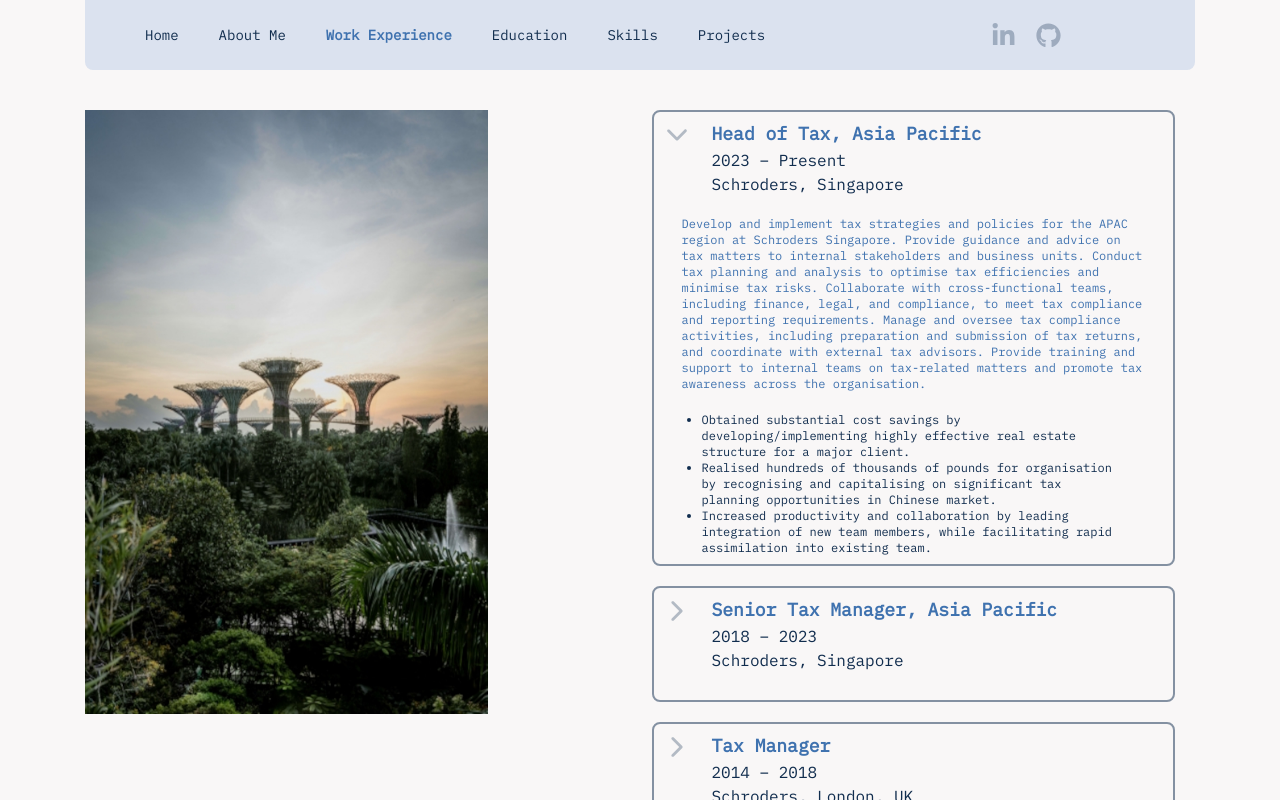
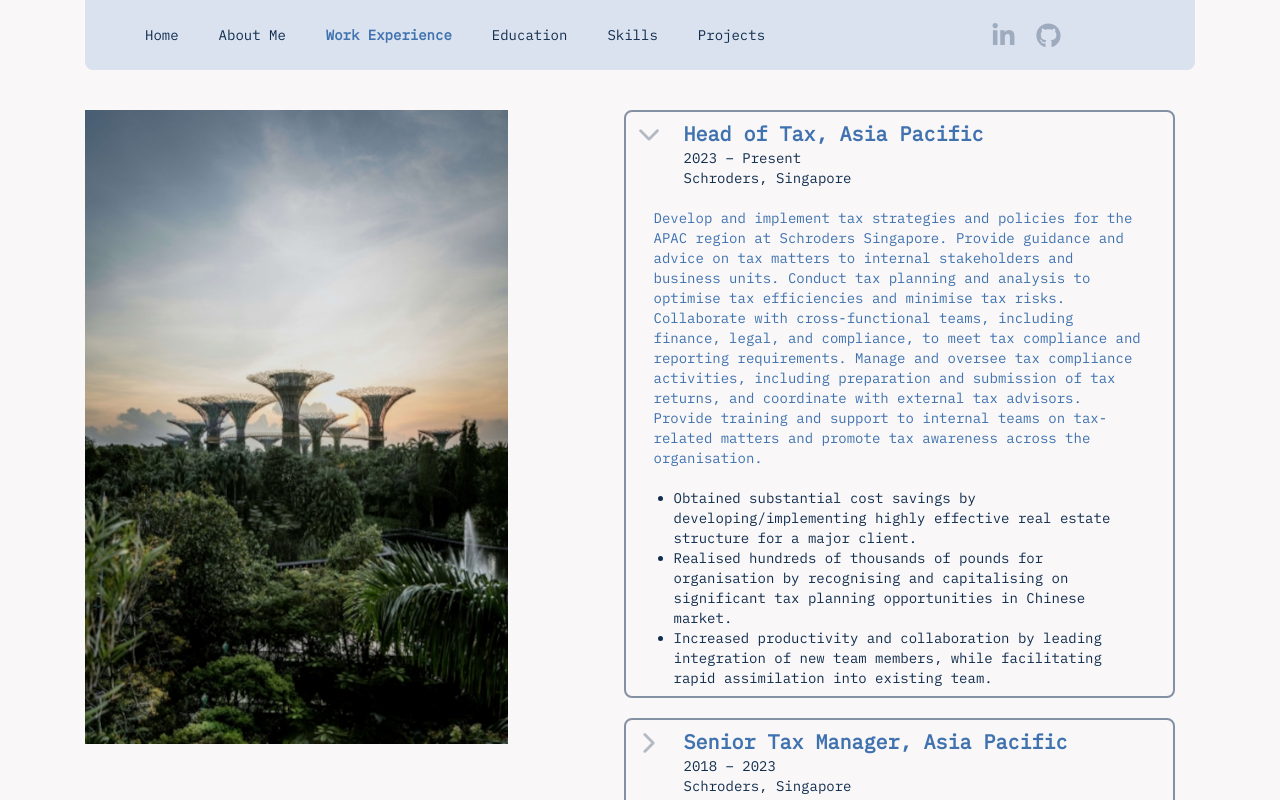
Before and after one commit to will-j-c/resume_website, a Next.js app: page /work-experience in a window 1280 px wide. Both pictures are taken after a click on the button 821 px from the left and 168 px from the top of the page. Shown: the top 800 px of the page. Built offline with nearby package versions, Linux system fonts and the light colour scheme.

Commit message:
styling: minor styling tweaks

```diff
--- a/src/app/ui/Job.jsx
+++ b/src/app/ui/Job.jsx
@@ -8,9 +8,9 @@ export default function Job(props) {
         <h1 className='text-lightThemeSecondaryText font-extrabold text-sm md:text-lg dark:text-darkThemeSecondaryText'>
           {title}
         </h1>
-        <h3 className='text-lightThemePrimaryText dark:text-darkThemePrimaryText text-xs md:text-base'>{dates}</h3>
+        <h3 className='text-lightThemePrimaryText dark:text-darkThemePrimaryText text-xs md:text-small'>{dates}</h3>
       </div>
-      <h3 className='mb-5 text-lightThemePrimaryText dark:text-darkThemePrimaryText text-xs md:text-base'>{where}</h3>
+      <h3 className='mb-5 text-lightThemePrimaryText dark:text-darkThemePrimaryText text-xs md:text-small'>{where}</h3>
       <p className='mb-5 text-lightThemeSecondaryText text-xs dark:text-darkThemeSecondaryText'>
         {description}
       </p>
--- a/src/app/ui/JobAccordianItem.jsx
+++ b/src/app/ui/JobAccordionItem.jsx
@@ -8,10 +8,9 @@ import {
 } from 'react-accessible-accordion';
 import { IoIosArrowForward, IoIosArrowDown } from 'react-icons/io';
 import { IconContext } from 'react-icons';
-import { useState } from 'react';
 
-export default function JobAccordianItem(props) {
-  const { title, dates, where, description, bullets, isOpen } = props.data;
+export default function JobAccordionItem(props) {
+  const { title, dates, where, description, bullets } = props.data;
   return (
     <AccordionItem className='border-solid border-2 border-lightThemePrimaryText/50 p-2 rounded-lg'>
       <AccordionItemHeading className='flex flex-row justify-between content-center'>
@@ -30,13 +29,13 @@ export default function JobAccordianItem(props) {
             </AccordionItemState>
           </IconContext.Provider>
           <div>
-            <h1 className='text-lightThemeSecondaryText font-extrabold text-sm md:text-lg dark:text-darkThemeSecondaryText'>
+            <h1 className='text-lightThemeSecondaryText font-extrabold text-sm md:text-xl dark:text-darkThemeSecondaryText'>
               {title}
             </h1>
-            <h3 className='text-lightThemePrimaryText dark:text-darkThemePrimaryText text-xs md:text-base'>
+            <h3 className='text-lightThemePrimaryText dark:text-darkThemePrimaryText text-xs md:text-sm'>
               {dates}
             </h3>
-            <h3 className='mb-5 text-lightThemePrimaryText dark:text-darkThemePrimaryText text-xs md:text-base'>
+            <h3 className='mb-5 text-lightThemePrimaryText dark:text-darkThemePrimaryText text-xs md:text-sm'>
               {where}
             </h3>
           </div>
@@ -44,10 +43,10 @@ export default function JobAccordianItem(props) {
       </AccordionItemHeading>
 
       <AccordionItemPanel className='px-5'>
-        <p className='mb-5 text-lightThemeSecondaryText text-xs dark:text-darkThemeSecondaryText'>
+        <p className='mb-5 text-lightThemeSecondaryText text-xs dark:text-darkThemeSecondaryText md:text-sm'>
           {description}
         </p>
-        <ul className='text-lightThemePrimaryText text-xs list-disc px-5 dark:text-darkThemePrimaryText'>
+        <ul className='text-lightThemePrimaryText text-xs list-disc px-5 dark:text-darkThemePrimaryText md:text-sm'>
           {bullets.map((bullet) => {
             return <li key={uuidv4()}>{bullet}</li>;
           })}
--- a/src/app/ui/WorkExperience.jsx
+++ b/src/app/ui/WorkExperience.jsx
@@ -1,36 +1,17 @@
-import Job from '@/app/ui/Job';
-import JobAccordianItem from '@/app/ui/JobAccordianItem';
+import JobAccordionItem from '@/app/ui/JobAccordionItem';
 import { arr } from '@/app/lib/jobs';
 import { Accordion } from 'react-accessible-accordion';
-import { useState } from 'react';
 
 export default function WorkExperience() {
   const jobs = arr;
-  const [isOpen, setIsOpen] = useState(false);
   return (
-    // <div className='flex h-full flex-col px-5 md:overflow-auto gap-5'>
-    //   {jobs.map((job) => {
-    //     return (
-    //       <Job
-    //         key={job.uniqueId}
-    //         data={{
-    //           title: job.title,
-    //           dates: job.dates,
-    //           where: job.where,
-    //           description: job.description,
-    //           bullets: job.bullets,
-    //         }}
-    //       />
-    //     );
-    //   })}
-    // </div>
     <Accordion
       className='flex h-full flex-col px-5 md:overflow-auto gap-5'
       allowZeroExpanded={true}
     >
       {jobs.map((job) => {
         return (
-          <JobAccordianItem
+          <JobAccordionItem
             key={job.uniqueId}
             data={{
               title: job.title,
@@ -38,7 +19,6 @@ export default function WorkExperience() {
               where: job.where,
               description: job.description,
               bullets: job.bullets,
-
             }}
           />
         );
--- a/src/app/ui/frames/LeftCol.jsx
+++ b/src/app/ui/frames/LeftCol.jsx
@@ -5,7 +5,7 @@ import { LargePhotoSkeleton } from '@/app/ui/Skeletons';
 export default function LeftCol({ props, children }) {
   const { bgImg, alt, bgImgMob } = props;
   return (
-    <div className='flex flex-col-reverse md:flex-row max-w-[1110px] mx-auto md:gap-36'>
+    <div className='flex flex-col-reverse md:flex-row max-w-[1110px] mx-auto md:gap-24'>
       <div className='md:basis-7/12'>{children}</div>
       <div className='md:basis-5/12 relative mb-5 md:mb-0'>
         <Image
--- a/src/app/ui/frames/RightCol.jsx
+++ b/src/app/ui/frames/RightCol.jsx
@@ -3,7 +3,7 @@ import Image from 'next/image';
 export default function RightCol({ props, children }) {
   const { bgImg, alt, bgImgMob } = props;
   return (
-    <div className='flex flex-col md:flex-row max-w-[1110px] mx-auto md:h-4/5 md:gap-36'>
+    <div className='flex flex-col md:flex-row max-w-[1110px] mx-auto md:h-4/5 md:gap-24'>
       <div className='md:basis-5/12 relative mb-5 md:mb-0'>
         <Image
           src={bgImg}
```
